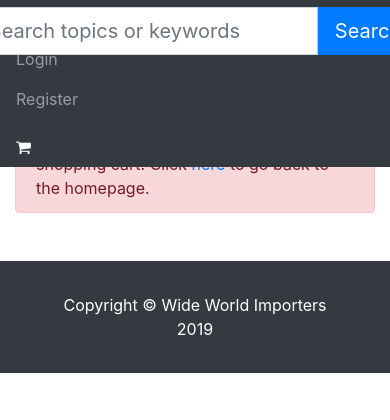
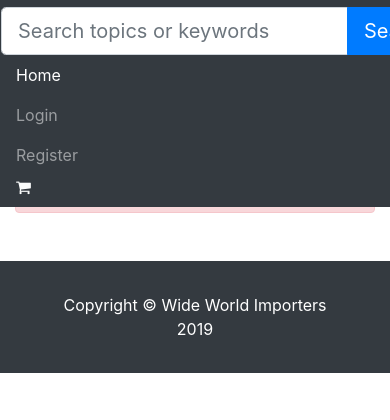
Before and after one commit to markwierda/wide-world-importers, a PHP site: page /cart.php in a window 390 px wide, after a click that opens the changed part. Shown: the part 69-489 px from the top of the page. Run offline with PHP 8.4, Linux system fonts and the light colour scheme; data that the repository does not hold is empty; some libraries are stand-ins or nearby versions.

Commit message:
Navbar veranderd

```diff
--- a/resources/css/shop-header.css
+++ b/resources/css/shop-header.css
@@ -5,32 +5,29 @@ border-color: #343A40;
 }
 
 .navbar-brand {
-margin-right: 0rem;
+margin-right: 0;
 }
 
 #icon_shopping{
 margin-top: 85%;
 }
-
-
-#searchbar {
-padding: 0 !important;
-width: max-content;
+.index.php {
+    max-height: 60px;
+    padding-right: 100px
 }
 
-@media only screen and (max-width: 600px) {
-#searchbar {
-height: 300px;
-position: absolute;
-left: 50%;
-top: 32px;
-transform: translate(-50%, -50%);
+@media only screen and (max-width: 990px) {
+    .row {
+        display: -ms-flexbox;
+        display: flex;
+        -ms-flex-wrap: wrap;
+        flex-wrap: wrap;
+        margin-right: -15px;
+        margin-left: -15px;
+        margin-top: 4px;
+    }
+
+    #icon_shopping {
+        margin-top: 0;
+    }
 }
-
-
-#icon_shopping {
-margin-top: 0%;
-margin-top: 0%
-}
-
-}
--- a/resources/layouts/header.php
+++ b/resources/layouts/header.php
@@ -48,7 +48,6 @@ $categories = getCategories();
         </button>
         <div class="collapse navbar-collapse" id="navbarResponsive">
             <?php require_once 'resources/layouts/search.php' ?>
-
             <ul class="navbar-nav ml-auto">
                 <li class="nav-item active">
                     <a class="nav-link" href="index.php">Home
@@ -67,10 +66,10 @@ $categories = getCategories();
                         <a class="nav-link" href="logout.php">Logout</a>
                     </li>
                 <?php endif;?>
-                <li><a href="#"><span class="nav-link"></span></a></li>
+
+                <a href="cart.php">
+                    <i id="icon_shopping" class="fa fa-shopping-cart fa_custom fa-1x"></i>
                 <li>
-                    <a href="cart.php">
-                        <i id="icon_shopping" class="fa fa-shopping-cart fa_custom fa-1x"></i>
                     </a>
                 </li>
 
--- a/resources/layouts/search.php
+++ b/resources/layouts/search.php
@@ -1,4 +1,4 @@
-<section class="row d-flex justify-content-center">
+<section class="row d-flex">
     <div class="col-12 col-md-10 col-lg-8">
         <form action="results.php" method="GET">
             <div class="input-group card-body row no-gutters align-items-center" id="searchbar">
```
